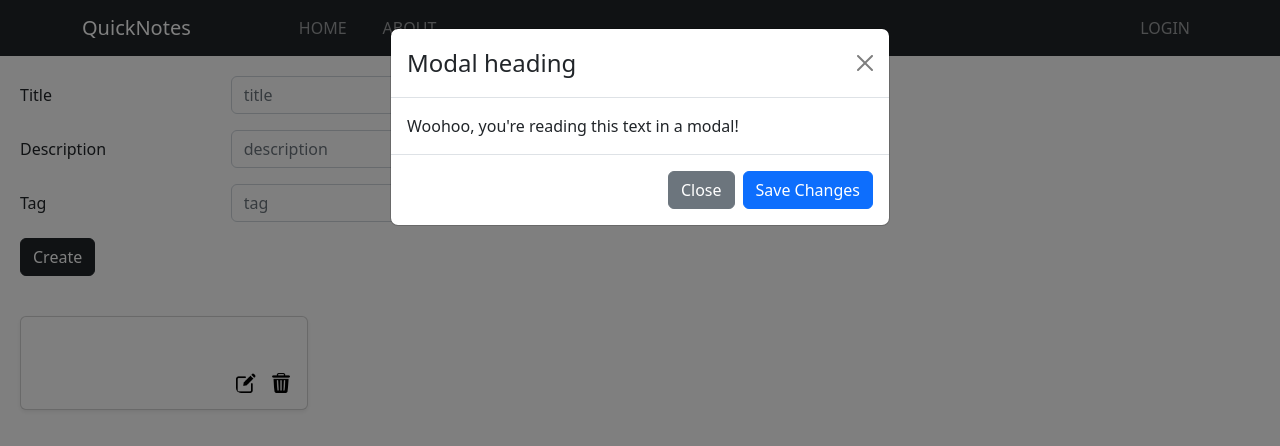
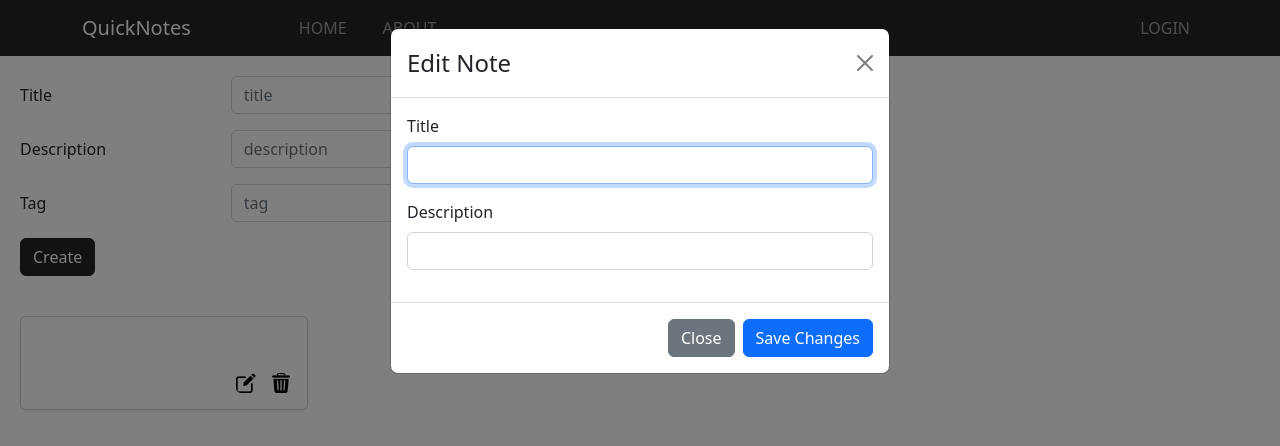
Before and after one commit to arpitmathur2412/keeper-MERN, a React (Create React App) app in the folder client/: page / in a window 1280 px wide. Both pictures are taken after a click on the picture 246 px from the left and 383 px from the top of the page. Shown: the top 446 px of the page. Built offline with nearby package versions, Linux system fonts and the light colour scheme; no server answers.

Commit message:
updated modal

```diff
--- a/client/src/components/Notes.js
+++ b/client/src/components/Notes.js
@@ -1,14 +1,14 @@
-import React, { useContext, useEffect, useRef} from 'react';
+import React, { useContext, useEffect, useRef } from 'react';
 import noteContext from '../context/notes/noteContext';
 import NoteItem from "./NoteItem";
 import AddNote from './AddNote';
 import Button from 'react-bootstrap/Button';
 import Modal from 'react-bootstrap/Modal';
-
+import Form from 'react-bootstrap/Form';
 
 function Notes() {
     const context = useContext(noteContext)
-    const { notes,fetchNotes,show,handleClose} = context;
+    const { notes, fetchNotes, show, handleClose } = context;
 
     useEffect(() => {
         fetchNotes()
@@ -25,9 +25,29 @@ function Notes() {
             <>
                 <Modal show={show} onHide={handleClose}>
                     <Modal.Header closeButton>
-                        <Modal.Title>Modal heading</Modal.Title>
+                        <Modal.Title>Edit Note</Modal.Title>
                     </Modal.Header>
-                    <Modal.Body>Woohoo, you're reading this text in a modal!</Modal.Body>
+                    <Modal.Body>
+                        <Form>
+                            <Form.Group className="mb-3" controlId="exampleForm.ControlInput1">
+                                <Form.Label>Title</Form.Label>
+                                <Form.Control
+                                    type="text"
+                                    placeholder=""
+                                    autoFocus
+                                    name="title"
+                                />
+                            </Form.Group>
+                            <Form.Group className="mb-3" controlId="exampleForm.ControlInput1">
+                                <Form.Label>Description</Form.Label>
+                                <Form.Control
+                                    type="text"
+                                    placeholder=""
+                                    name="description"
+                                />
+                            </Form.Group>
+                        </Form>
+                    </Modal.Body>
                     <Modal.Footer>
                         <Button variant="secondary" onClick={handleClose}>
                             Close
@@ -46,4 +66,4 @@ function Notes() {
     )
 }
 
-export default Notes ;
+export default Notes;
```
